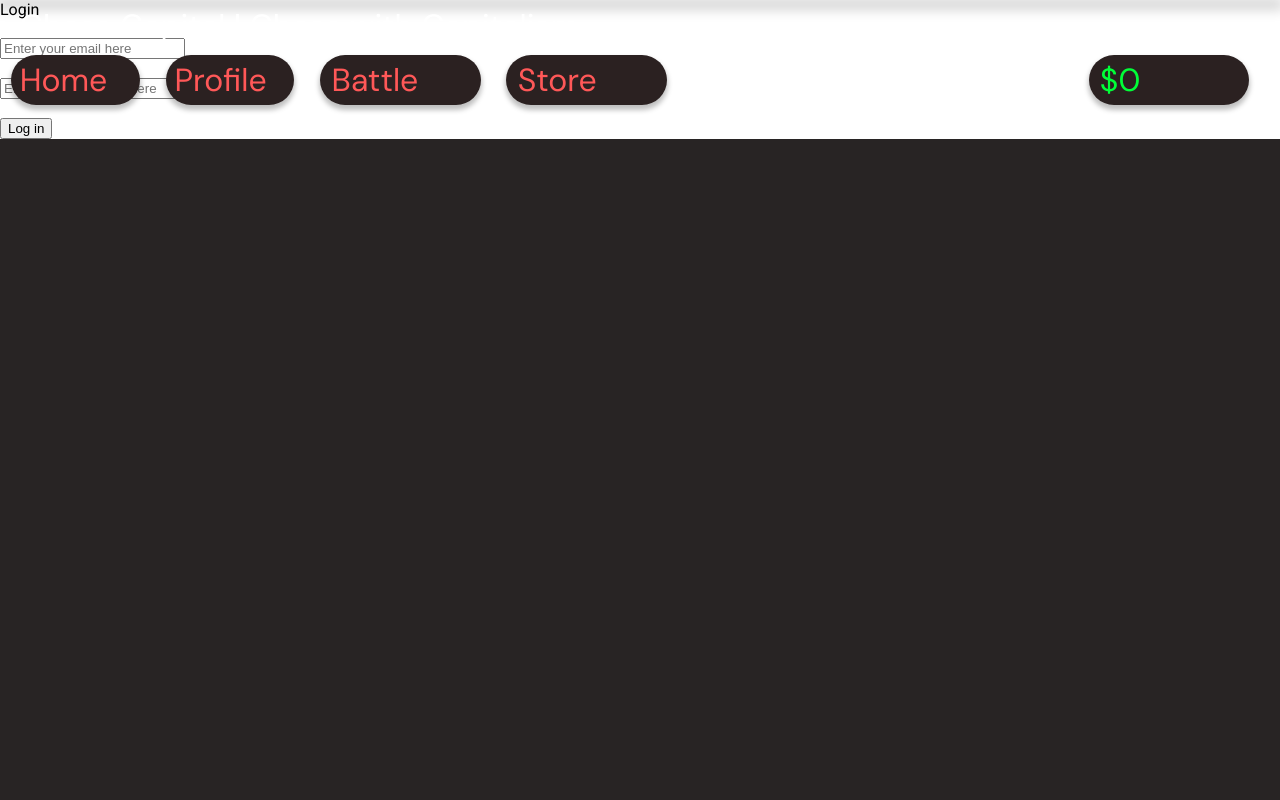
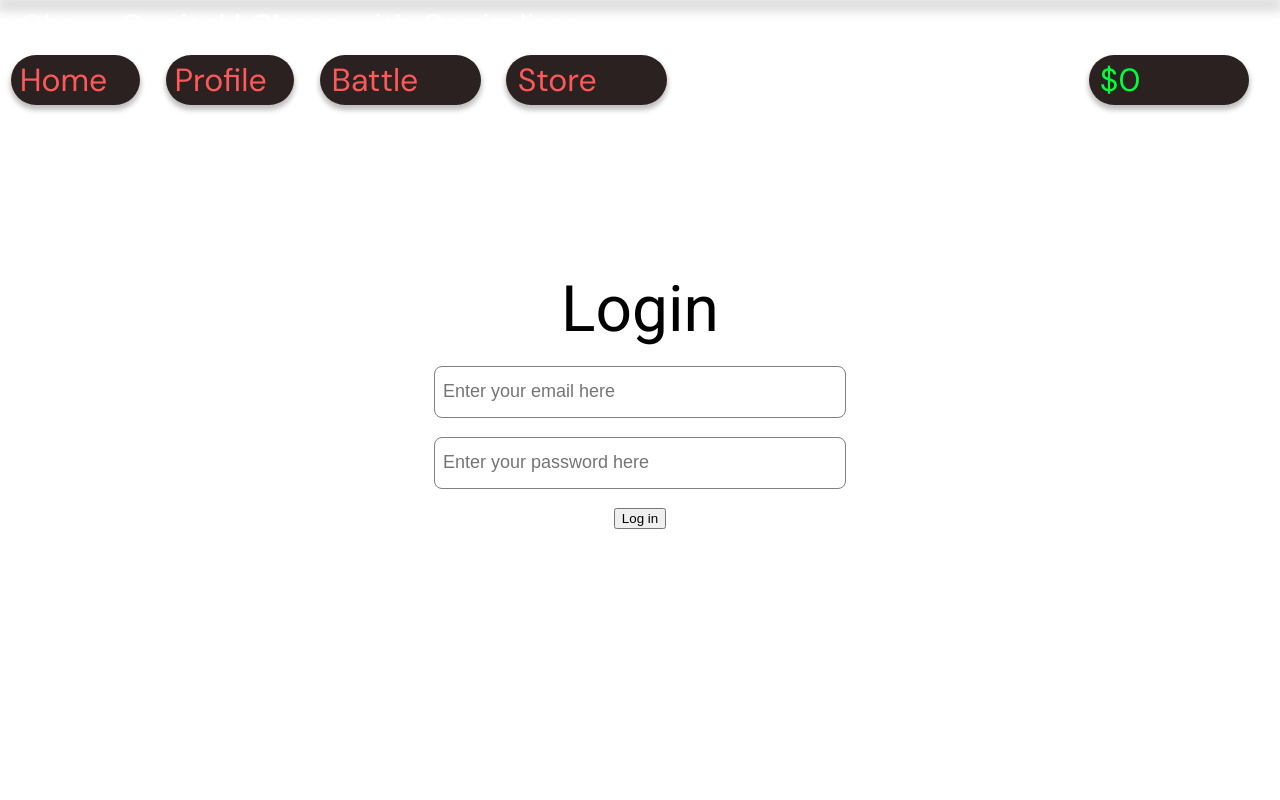
Before and after one commit to M3rcy-olu/ChessLab-Weblabs, a React app in the folder chesslab/: page / in a window 1280 px wide. Shown: the top 800 px of the page. Built offline with nearby package versions, Linux system fonts and the light colour scheme; no server answers; the HTML template or start-up script is replaced by a standard one.

Commit message:
modified login page

```diff
--- a/chesslab/client/src/components/App.css
+++ b/chesslab/client/src/components/App.css
@@ -22,3 +22,66 @@
 
   background-color: var(--background);
 }
+
+.mainContainer {
+  flex-direction: column;
+  display: flex;
+  align-items: center;
+  justify-content: center;
+  height: 100vh;
+}
+
+.titleContainer {
+  display: flex;
+  flex-direction: column;
+  font-size: 64px;
+  font-weight: bolder;
+  align-items: center;
+  justify-content: center;
+}
+
+.resultContainer, .historyItem {
+  flex-direction: row;
+  display: flex;
+  width: 400px;
+  align-items: center;
+  justify-content: space-between;
+}
+
+.historyContainer {
+  flex-direction: column;
+  display: flex;
+  height: 200px;
+  align-items: center;
+  flex-grow: 5;
+  justify-content: flex-start;
+}
+
+.buttonContainer {
+  display: flex;
+  flex-direction: column;
+  align-items: center;
+  justify-content: center;
+  height: 260px;
+}
+
+.inputContainer {
+  display: flex;
+  flex-direction: column;
+  align-items: flex-start;
+  justify-content: center;
+}
+
+.inputContainer > .errorLabel {
+  color: red;
+  font-size: 12px;
+}
+
+.inputBox {
+  height: 48px;
+  width: 400px;
+  font-size: large;
+  border-radius: 8px;
+  border: 1px solid grey;
+  padding-left: 8px;
+}
--- /dev/null
+++ b/chesslab/client/src/index.css
@@ -0,0 +1,38 @@
+html,
+body {
+  padding: 0;
+  margin: 0;
+  font-family: -apple-system, BlinkMacSystemFont, Segoe UI, Roboto, Oxygen, Ubuntu, Cantarell,
+    Fira Sans, Droid Sans, Helvetica Neue, sans-serif;
+}
+
+* {
+  box-sizing: border-box;
+}
+
+main {
+  padding: 5rem 0;
+  flex: 1;
+  display: flex;
+  flex-direction: column;
+  justify-content: center;
+  align-items: center;
+}
+
+code {
+  background: #fafafa;
+  border-radius: 5px;
+  padding: 0.75rem;
+  font-family: Menlo, Monaco, Lucida Console, Courier New, monospace;
+}
+
+input[type="button"] {
+    border: none;
+    background: cornflowerblue;
+    color: white;
+    padding: 12px 24px;
+    margin: 8px;
+    font-size: 24px;
+    border-radius: 8px;
+    cursor: pointer;
+}
```
